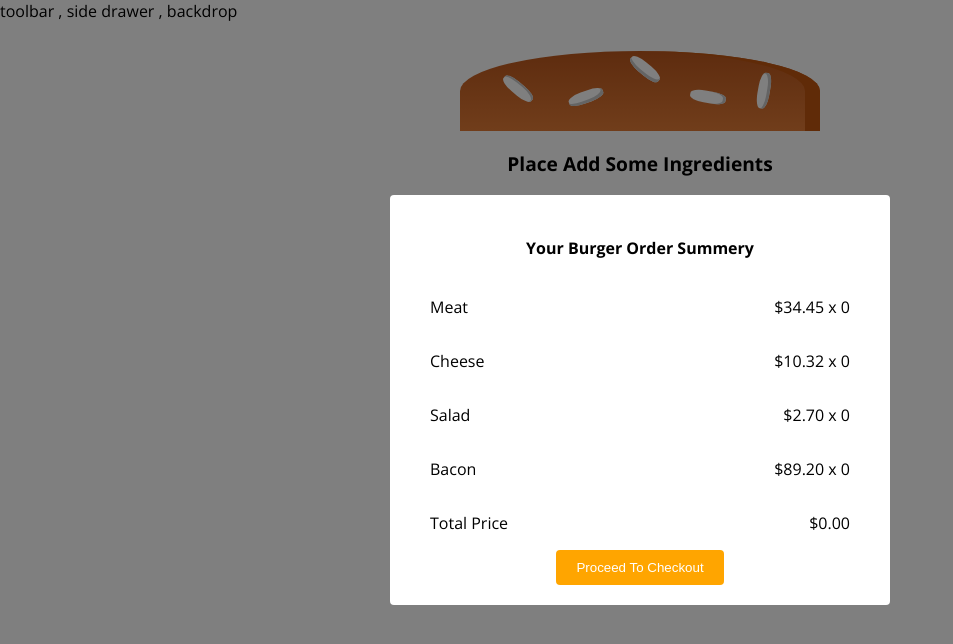
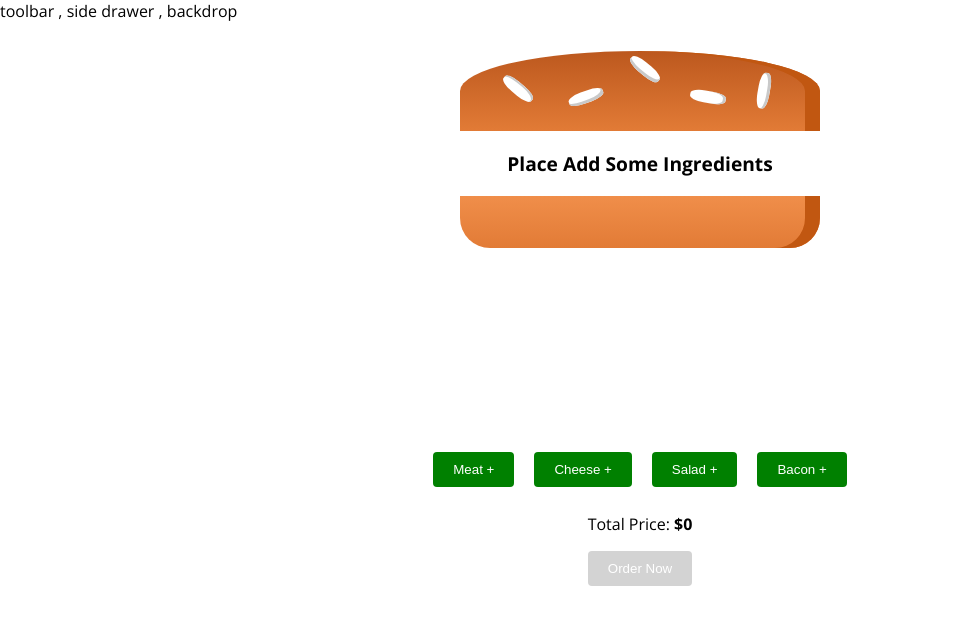
Before and after one commit to Creanick/burger-builder, a React (Create React App) app: page / in a window 1280 px wide. Shown: the top 644 px of the page, without its empty margins (0-953 px from the left). Built offline with nearby package versions, Linux system fonts and the light colour scheme.

Commit message:
ordering modal show implemented in burger builder

```diff
--- a/src/containers/burger_builder/burger_builder.tsx
+++ b/src/containers/burger_builder/burger_builder.tsx
@@ -1,6 +1,5 @@
 import React, { Component } from 'react';
 import Burger from '../../components/burger/burger';
-import Ingredient from '../../components/burger/ingredient/ingredient';
 import OrderSummery from '../../components/burger/ingredient/order_summery/order_summery';
 import PriceViewer from '../../components/burger/price_viewer/price_viewer';
 import BurgerControls from '../../components/burger_controls/burger_controls';
@@ -11,17 +10,19 @@ import ingredientHub, { IngredientType } from '../../data/ingredient_hub';
 
 interface State{
     ingredients: IngredientType[],
-    totalPrice: number
+    totalPrice: number,
+    ordering: boolean
 }
 class BurgerBuilder extends Component<{},State> {
     state = {
         ingredients:[],
-        totalPrice: 0
+        totalPrice: 0,
+        ordering: false
     }
     render() {
         return (
             <div>
-                <Modal>
+                <Modal show={this.state.ordering}>
                     <OrderSummery ingredients={this.state.ingredients}
                     totalPrice={this.state.totalPrice}/>
                 </Modal>
@@ -31,11 +32,13 @@ class BurgerBuilder extends Component<{},State> {
                 <BurgerControls onAddIngredient={this.ingredientAddingHandler}/>
                 <PriceViewer price={this.state.totalPrice}/>
                 <Center>
-                    <Button color="orange" disabled={this.state.ingredients.length <= 0}>Order Now</Button>
+                    <Button onClick={this.orderingHandler} color="orange" disabled={this.state.ingredients.length <= 0}>Order Now</Button>
                 </Center>
             </div>
         );
     }
+
+    orderingHandler = ()=>this.setState({ordering: true});
     ingredientAddingHandler = (type:IngredientType)=>{
         this.setState((state)=>{
             const price = ingredientHub[type].price;
```
